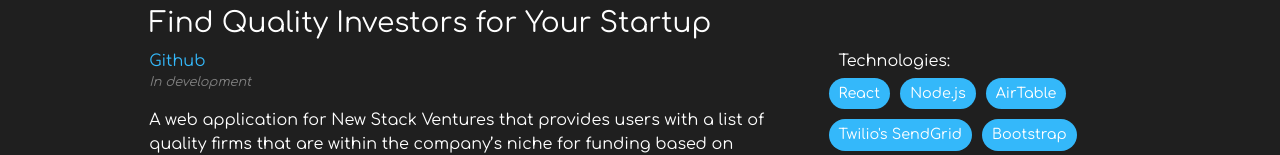
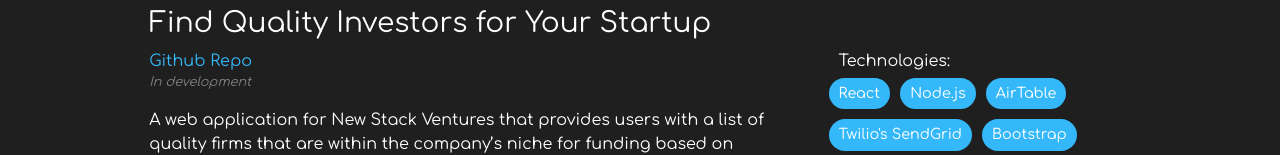
Before and after one commit to shawnsull3/portfolio, a React (Create React App) app: page /portfolio/SeedSpot in a window 1280 px wide. Shown: the part 144-299 px from the top of the page. Built offline with nearby package versions, Linux system fonts and the light colour scheme.

Commit message:
Render noURL message, center images

```diff
--- a/src/components/Portfolio/ProjectDetails.js
+++ b/src/components/Portfolio/ProjectDetails.js
@@ -19,11 +19,11 @@ const ProjectDetails = ({ match }) => {
                 <div className='row'>
                   <div className='col-12 col-md-8'>
                       <div>
-                        <a href={project.githubLink} className='project-links'>Github</a>
+                        <a href={project.githubLink} className='project-links'>Github Repo</a>
                       </div>
                       {project.url !== '' ?
                         <a href={project.url} className='project-links'>{project.url}</a>
-                        : <p className='in-development'>In development</p>
+                        : <p className='in-development'>{project.noURL}</p>
                       }
                       <div>
                         <p>{project.overview}</p>
@@ -48,8 +48,10 @@ const ProjectDetails = ({ match }) => {
                   </div>
                 </div>
 
-                <div className='row'>
-                  {project.photos.map( (photo, i) => <img src={photo} className='details-images' alt='' key={i}/>)}
+                <div className='row justify-content-center'>
+                  <div className='col-10 text-center'>
+                    {project.photos.map( (photo, i) => <img src={photo} className='details-images' alt='' key={i}/>)}
+                  </div>
                 </div>
 
             </div>
```
